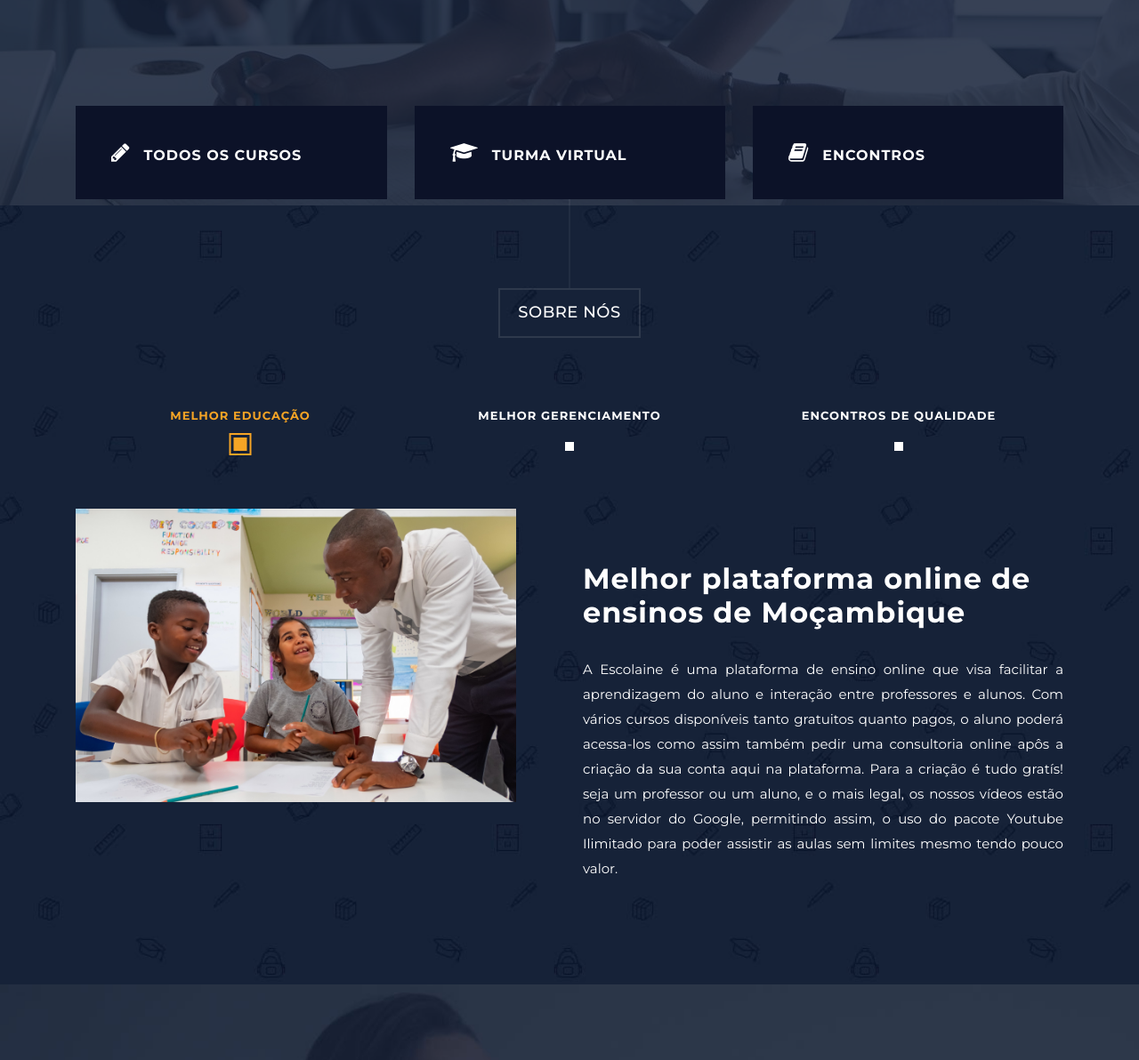
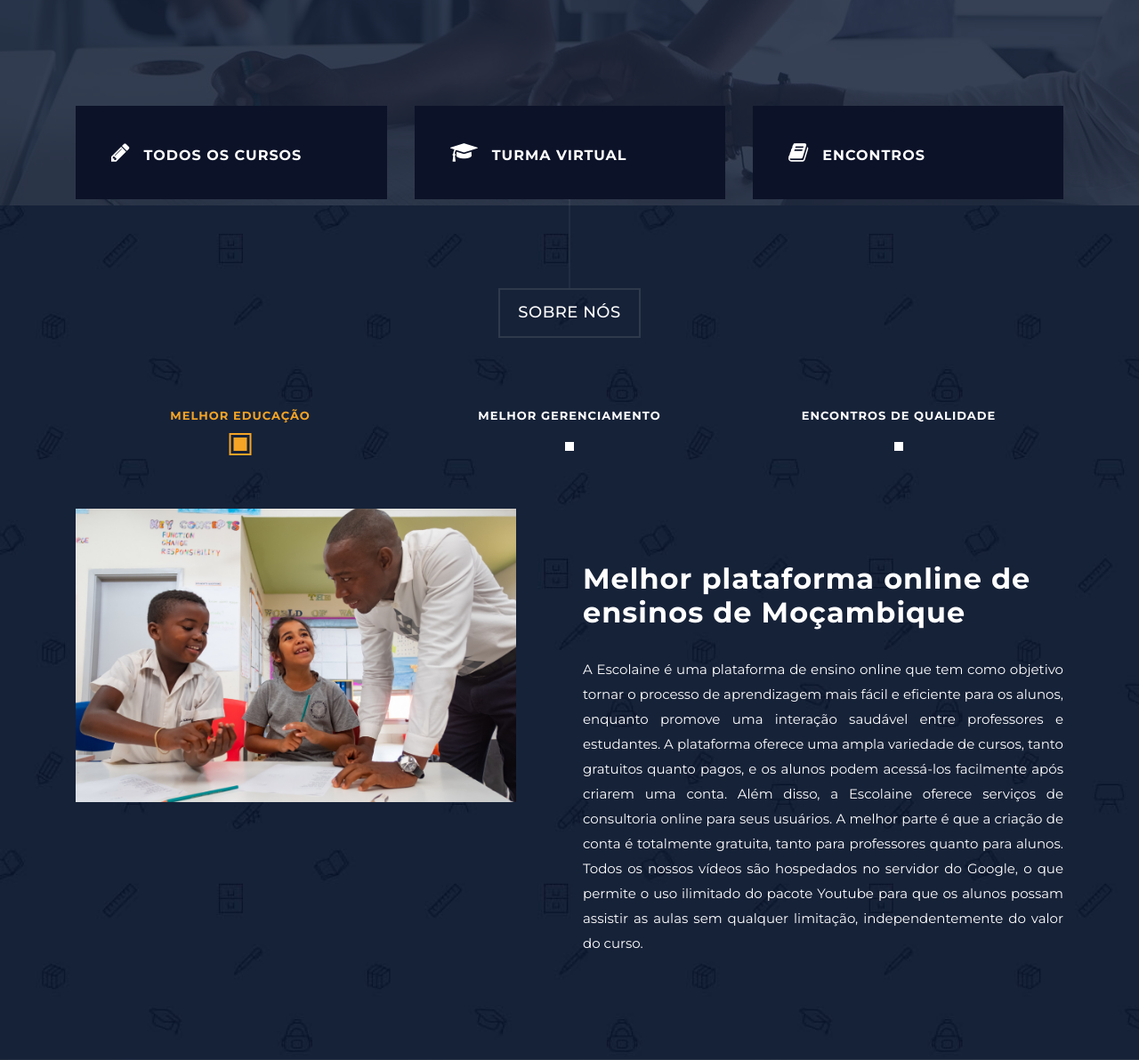
Before and after one commit to Mario-mutondo/Escolaine, a Django app: page / in a window 1280 px wide. Shown: the part 519-1711 px from the top of the page at 89% size. Run offline with Django 4.2, Linux system fonts and the light colour scheme; some libraries are stand-ins or nearby versions.

Commit message:
atualizacao_da_descricao

```diff
--- a/escolaine/templates/escolaine/index.html
+++ b/escolaine/templates/escolaine/index.html
@@ -150,14 +150,7 @@
                   </div>
                   <div class="col-md-6">
                     <h4 class="titulo-2">Melhor plataforma online de ensinos de Moçambique</h4>
-                    <p>A Escolaine é uma plataforma de ensino online que visa facilitar a aprendizagem do aluno e
-                      interação entre professores e alunos.
-                      Com vários cursos disponíveis tanto gratuitos quanto pagos, o aluno poderá acessa-los como assim
-                      também pedir uma consultoria online
-                      apôs a criação da sua conta aqui na plataforma. Para a criação é tudo gratís! seja um professor ou
-                      um aluno, e o mais legal, os nossos vídeos estão no servidor do Google,
-                      permitindo assim, o uso do pacote Youtube Ilimitado para poder assistir as aulas sem limites mesmo
-                      tendo pouco valor.
+                    <p>A Escolaine é uma plataforma de ensino online que tem como objetivo tornar o processo de aprendizagem mais fácil e eficiente para os alunos, enquanto promove uma interação saudável entre professores e estudantes. A plataforma oferece uma ampla variedade de cursos, tanto gratuitos quanto pagos, e os alunos podem acessá-los facilmente após criarem uma conta. Além disso, a Escolaine oferece serviços de consultoria online para seus usuários. A melhor parte é que a criação de conta é totalmente gratuita, tanto para professores quanto para alunos. Todos os nossos vídeos são hospedados no servidor do Google, o que permite o uso ilimitado do pacote Youtube para que os alunos possam assistir as aulas sem qualquer limitação, independentemente do valor do curso.
                     </p>
                   </div>
                 </div>
```
